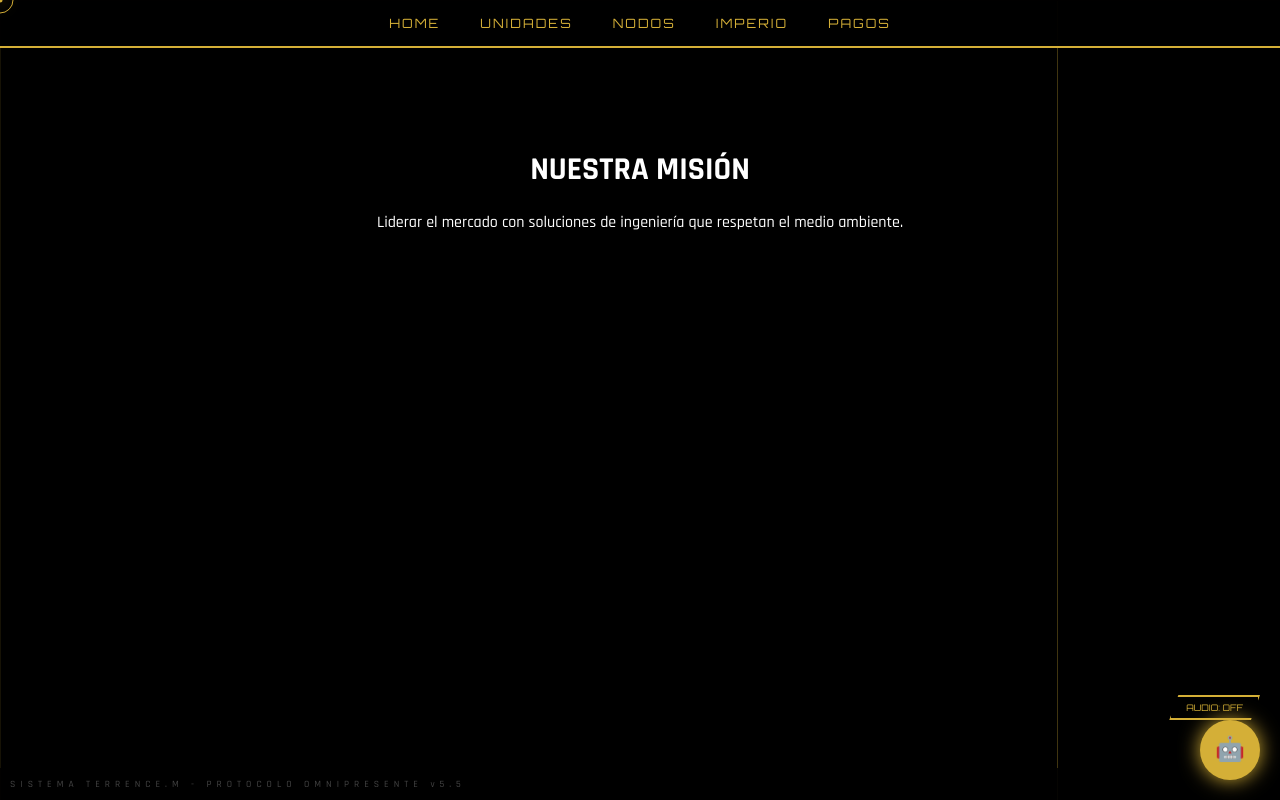
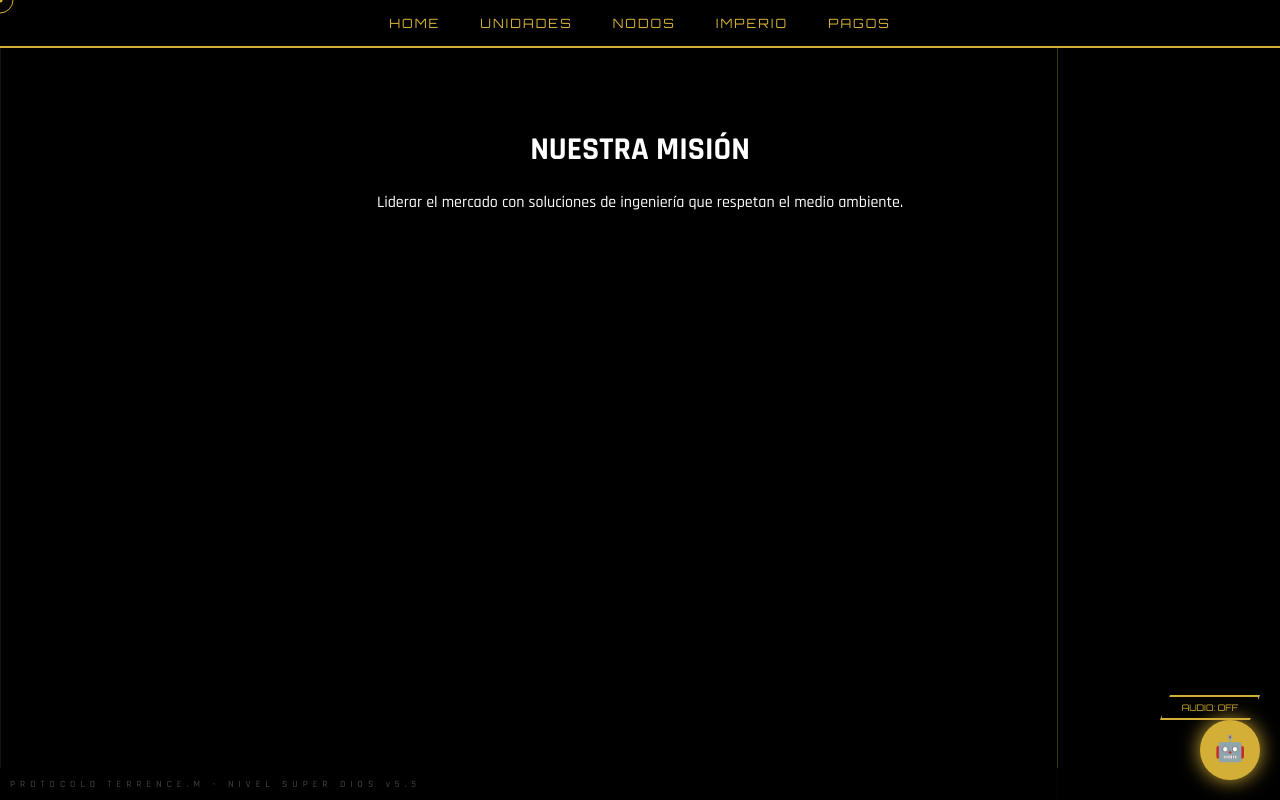
Before and after one commit to Terrence2333/terrence_m_ecokids, a Flask app: page /about in a window 1280 px wide. Run offline with Flask 3, Linux system fonts and the light colour scheme.

Commit message:
Actualización Automática Nivel Dios - Terrence Mayorga

```diff
--- a/templates/base.html
+++ b/templates/base.html
@@ -11,39 +11,40 @@
         * { cursor: none !important; }
         body { background: var(--dark); color: #fff; font-family: 'Rajdhani', sans-serif; margin: 0; overflow-x: hidden; }
 
-        /* Capas de Fondo Blindadas */
-        #particles-js { position: fixed; top: 0; left: 0; width: 100%; height: 100%; z-index: 1; pointer-events: none; }
-        .bg-mesh { position: fixed; top: 0; left: 0; width: 100%; height: 100%; background-image: linear-gradient(rgba(212, 175, 55, 0.03) 1px, transparent 1px), linear-gradient(90deg, rgba(212, 175, 55, 0.03) 1px, transparent 1px); background-size: 60px 60px; z-index: 0; pointer-events: none; }
-        .perimeter-scan { position: fixed; top: 0; left: 0; width: 100%; height: 100%; border: 1px solid rgba(212,175,55,0.1); pointer-events: none; z-index: 2; }
-        .scan-line-v { position: absolute; width: 1px; height: 100%; background: var(--gold); left: 50%; animation: scan-v 8s infinite linear; opacity: 0.3; pointer-events: none; }
+        /* CAPAS DE FONDO - SIN BLOQUEO DE CLIC */
+        #particles-js, .bg-mesh, .perimeter-scan { position: fixed; top: 0; left: 0; width: 100%; height: 100%; pointer-events: none !important; }
+        #particles-js { z-index: 1; }
+        .bg-mesh { background-image: linear-gradient(rgba(212, 175, 55, 0.03) 1px, transparent 1px), linear-gradient(90deg, rgba(212, 175, 55, 0.03) 1px, transparent 1px); background-size: 60px 60px; z-index: 0; }
+        .perimeter-scan { border: 1px solid rgba(212,175,55,0.1); z-index: 2; overflow: hidden; }
+        .scan-line-v { position: absolute; width: 1px; height: 100%; background: var(--gold); left: 50%; animation: scan-v 8s infinite linear; opacity: 0.3; }
         @keyframes scan-v { 0% { left: 0%; } 100% { left: 100%; } }
 
-        /* Cursor Táctico */
-        #custom-cursor { position: fixed; width: 25px; height: 25px; border: 1px solid var(--gold); border-radius: 50%; pointer-events: none; z-index: 10000; transform: translate(-50%, -50%); transition: transform 0.05s ease-out; }
+        /* CURSOR LÁSER */
+        #custom-cursor { position: fixed; width: 25px; height: 25px; border: 1px solid var(--gold); border-radius: 50%; pointer-events: none; z-index: 10000; transform: translate(-50%, -50%); }
         #cursor-dot { position: fixed; width: 5px; height: 5px; background: var(--gold); border-radius: 50%; pointer-events: none; z-index: 10001; transform: translate(-50%, -50%); box-shadow: 0 0 15px var(--gold); }
 
-        /* Navegación y Paneles */
+        /* NAVEGACIÓN Y PANELES */
         nav { background: rgba(0,0,0,0.95); border-bottom: 2px solid var(--gold); padding: 15px; display: flex; justify-content: center; position: sticky; top: 0; z-index: 5000; }
-        nav a { color: var(--gold); text-decoration: none; margin: 0 20px; font-family: 'Orbitron', sans-serif; font-size: 0.8rem; letter-spacing: 2px; pointer-events: auto; }
+        nav a { color: var(--gold); text-decoration: none; margin: 0 20px; font-family: 'Orbitron'; font-size: 0.8rem; letter-spacing: 2px; pointer-events: auto !important; }
         nav a:hover { color: var(--bright-gold); text-shadow: 0 0 15px var(--gold); }
 
-        .container { padding: 80px 20px; max-width: 1100px; margin: auto; text-align: center; position: relative; z-index: 100; }
-        .glass-panel { background: rgba(10, 10, 10, 0.85); border: 1px solid rgba(212,175,55,0.3); padding: 40px; border-radius: 5px; backdrop-filter: blur(20px); pointer-events: auto; }
+        .container { padding: 60px 20px; max-width: 1100px; margin: auto; text-align: center; position: relative; z-index: 100; }
+        .glass-panel { background: rgba(10, 10, 10, 0.85); border: 1px solid rgba(212,175,55,0.3); padding: 40px; border-radius: 5px; backdrop-filter: blur(20px); pointer-events: auto !important; }
 
-        .btn-divine { background: transparent; color: var(--gold); padding: 12px 30px; text-decoration: none; font-family: 'Orbitron', sans-serif; border: 2px solid var(--gold); clip-path: polygon(10% 0, 100% 0, 90% 100%, 0% 100%); transition: 0.3s; display: inline-block; cursor: pointer; pointer-events: auto; }
+        .btn-divine { background: transparent; color: var(--gold); padding: 12px 30px; text-decoration: none; font-family: 'Orbitron'; border: 2px solid var(--gold); clip-path: polygon(10% 0, 100% 0, 90% 100%, 0% 100%); transition: 0.3s; display: inline-block; cursor: pointer; pointer-events: auto !important; }
         .btn-divine:hover { background: var(--gold); color: #000; box-shadow: 0 0 30px var(--gold); }
 
-        /* Widgets de Élite */
-        #music-control { position: fixed; bottom: 80px; right: 20px; z-index: 6000; pointer-events: auto; }
-        #chat-trigger { position: fixed; bottom: 20px; right: 20px; width: 60px; height: 60px; background: var(--gold); border-radius: 50%; z-index: 6000; cursor: pointer; display: flex; justify-content: center; align-items: center; pointer-events: auto; box-shadow: 0 0 20px var(--gold); font-size: 24px; }
-        #chatbot-ui { position: fixed; bottom: 20px; right: 20px; width: 300px; height: 400px; background: rgba(5,5,5,0.98); border: 1px solid var(--gold); border-radius: 10px; z-index: 6001; display: none; flex-direction: column; pointer-events: auto; box-shadow: 0 0 30px #000; }
+        /* WIDGETS Y CHAT */
+        #music-control { position: fixed; bottom: 80px; right: 20px; z-index: 6000; pointer-events: auto !important; }
+        #chat-trigger { position: fixed; bottom: 20px; right: 20px; width: 60px; height: 60px; background: var(--gold); border-radius: 50%; z-index: 6000; cursor: pointer; display: flex; justify-content: center; align-items: center; pointer-events: auto !important; box-shadow: 0 0 20px var(--gold); font-size: 25px; }
+        #chatbot-ui { position: fixed; bottom: 20px; right: 20px; width: 300px; height: 400px; background: rgba(5,5,5,0.98); border: 1px solid var(--gold); border-radius: 10px; z-index: 6001; display: none; flex-direction: column; pointer-events: auto !important; box-shadow: 0 0 30px #000; }
 
-        #loader { position: fixed; top: 0; left: 0; width: 100%; height: 100%; background: #000; z-index: 9999; display: flex; flex-direction: column; justify-content: center; align-items: center; }
+        #loader { position: fixed; top: 0; left: 0; width: 100%; height: 100%; background: #000; z-index: 9999; display: flex; justify-content: center; align-items: center; }
         footer { position: fixed; bottom: 0; width: 100%; padding: 10px; color: #444; font-size: 0.6rem; letter-spacing: 5px; background: rgba(0,0,0,0.9); z-index: 5; pointer-events: none; }
     </style>
 </head>
 <body>
-    <div id="loader"><div style="width:50px; height:50px; border:2px solid var(--gold); border-top:2px solid #fff; border-radius:50%; animation:spin 1s linear infinite;"></div></div>
+    <div id="loader"><h2 style="color:var(--gold); font-family:'Orbitron';">SISTEMA TERRENCE M ACTIVADO</h2></div>
     <div class="perimeter-scan"><div class="scan-line-v"></div></div>
     <div id="custom-cursor"></div><div id="cursor-dot"></div>
     <div id="particles-js"></div><div class="bg-mesh"></div>
@@ -59,21 +60,19 @@
     </nav>
 
     <div id="music-control">
-        <button onclick="toggleMusic()" class="btn-divine" id="music-btn" style="padding: 5px 15px; font-size: 9px;">AUDIO: OFF</button>
+        <button onclick="toggleMusic()" class="btn-divine" id="music-btn" style="padding: 5px 15px; font-size: 9px; min-width: 100px;">AUDIO: OFF</button>
     </div>
 
     <div class="container">{% block content %}{% endblock %}</div>
 
     <div id="chat-trigger" onclick="toggleChat()">🤖</div>
     <div id="chatbot-ui">
-        <div style="background:var(--gold); color:#000; padding:10px; font-family:'Orbitron'; font-size:0.7rem; display:flex; justify-content:space-between;">
-            <span>TERRENCE IA</span><span onclick="toggleChat()" style="cursor:pointer">X</span>
-        </div>
+        <div style="background:var(--gold); color:#000; padding:10px; font-family:'Orbitron'; font-size:0.7rem;">TERRENCE IA CORE</div>
         <div id="chat-messages" style="flex:1; padding:15px; overflow-y:auto; color:#00ff00; font-family:'Courier New'; font-size:0.8rem;"></div>
-        <input type="text" id="chat-input" placeholder="Escriba comando..." onkeypress="handleChat(event)" style="background:#111; border:none; border-top:1px solid var(--gold); color:#fff; padding:12px; outline:none;">
+        <input type="text" id="chat-input" placeholder="Comando..." onkeypress="handleChat(event)" style="background:#111; border:none; border-top:1px solid var(--gold); color:#fff; padding:12px; outline:none; width: 100%; box-sizing: border-box;">
     </div>
 
-    <footer>SISTEMA TERRENCE.M - PROTOCOLO OMNIPRESENTE v5.5</footer>
+    <footer>PROTOCOLO TERRENCE.M - NIVEL SUPER DIOS v5.5</footer>
 
     <script>
         window.onload = () => {
@@ -81,11 +80,11 @@
             particlesJS("particles-js", { "particles": { "number": { "value": 70 }, "color": { "value": "#d4af37" }, "opacity": 0.4, "size": { "value": 2 }, "line_linked": { "enable": true, "distance": 150, "color": "#d4af37", "opacity": 0.2 }, "move": { "enable": true, "speed": 1.5 } } });
         };
 
-        const cursor = document.getElementById('custom-cursor');
-        const dot = document.getElementById('cursor-dot');
         document.addEventListener('mousemove', (e) => {
-            cursor.style.left = e.clientX + 'px'; cursor.style.top = e.clientY + 'px';
-            dot.style.left = e.clientX + 'px'; dot.style.top = e.clientY + 'px';
+            document.getElementById('custom-cursor').style.left = e.clientX + 'px';
+            document.getElementById('custom-cursor').style.top = e.clientY + 'px';
+            document.getElementById('cursor-dot').style.left = e.clientX + 'px';
+            document.getElementById('cursor-dot').style.top = e.clientY + 'px';
         });
 
         const audio = document.getElementById('bg-audio');
@@ -102,14 +101,10 @@
                 const msgs = document.getElementById('chat-messages');
                 if (!input.value.trim()) return;
                 msgs.innerHTML += `<p style="color:var(--gold)">> Tú: ${input.value}</p>`;
-                setTimeout(() => {
-                    msgs.innerHTML += `<p>> IA: Recibido. Procesando con Nivel Super Dios.</p>`;
-                    msgs.scrollTop = msgs.scrollHeight;
-                }, 600);
+                setTimeout(() => { msgs.innerHTML += `<p>> IA: Recibido. Procesando nivel Terrence M.</p>`; msgs.scrollTop = msgs.scrollHeight; }, 600);
                 input.value = "";
             }
         }
     </script>
-    <style>@keyframes spin { 100% { transform: rotate(360deg); } }</style>
 </body>
 </html>
```
